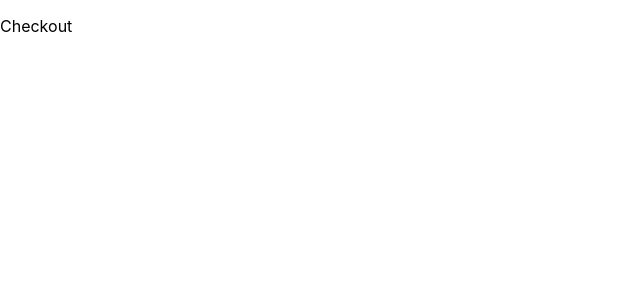
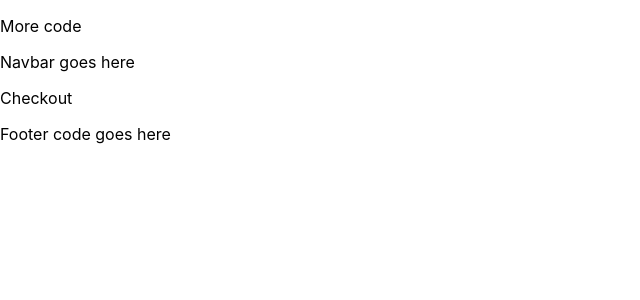
Before and after one commit to mickeymond/ecommerce-app-beta, a React (Create React App) app: page /checkout in a window 1280 px wide. Shown: the top 300 px of the page, without its empty margins (0-640 px from the left). Built offline with nearby package versions, Linux system fonts and the light colour scheme.

Commit message:
Adding Footer and importing in relevant pages

```diff
--- /dev/null
+++ b/src/components/footer/index.jsx
@@ -0,0 +1,4 @@
+
+export default function Footer() {
+    return <p>Footer code goes here</p>
+}
--- a/src/pages/cart/index.jsx
+++ b/src/pages/cart/index.jsx
@@ -1,4 +1,12 @@
+import Footer from "../../components/footer";
+import Navbar from "../../components/navbar";
 
 export default function Cart() {
-    return <p>Cart</p>
+    return (
+        <>
+            <Navbar />
+            <p>Cart</p>
+            <Footer />
+        </>
+    );
 }
--- a/src/pages/catalogue/index.jsx
+++ b/src/pages/catalogue/index.jsx
@@ -1,3 +1,4 @@
+import Footer from "../../components/footer";
 import Navbar from "../../components/navbar";
 
 export default function Catalogue() {
@@ -5,6 +6,7 @@ export default function Catalogue() {
         <>
             <Navbar />
             <p>Catalogue</p>
+            <Footer />
         </>
     );
 }
--- a/src/pages/checkout/index.jsx
+++ b/src/pages/checkout/index.jsx
@@ -1,4 +1,12 @@
+import Footer from "../../components/footer";
+import Navbar from "../../components/navbar";
 
 export default function Checkout() {
-    return <p>Checkout</p>
+    return (
+        <>
+            <Navbar />
+            <p>Checkout</p>
+            <Footer />
+        </>
+    );
 }
```
